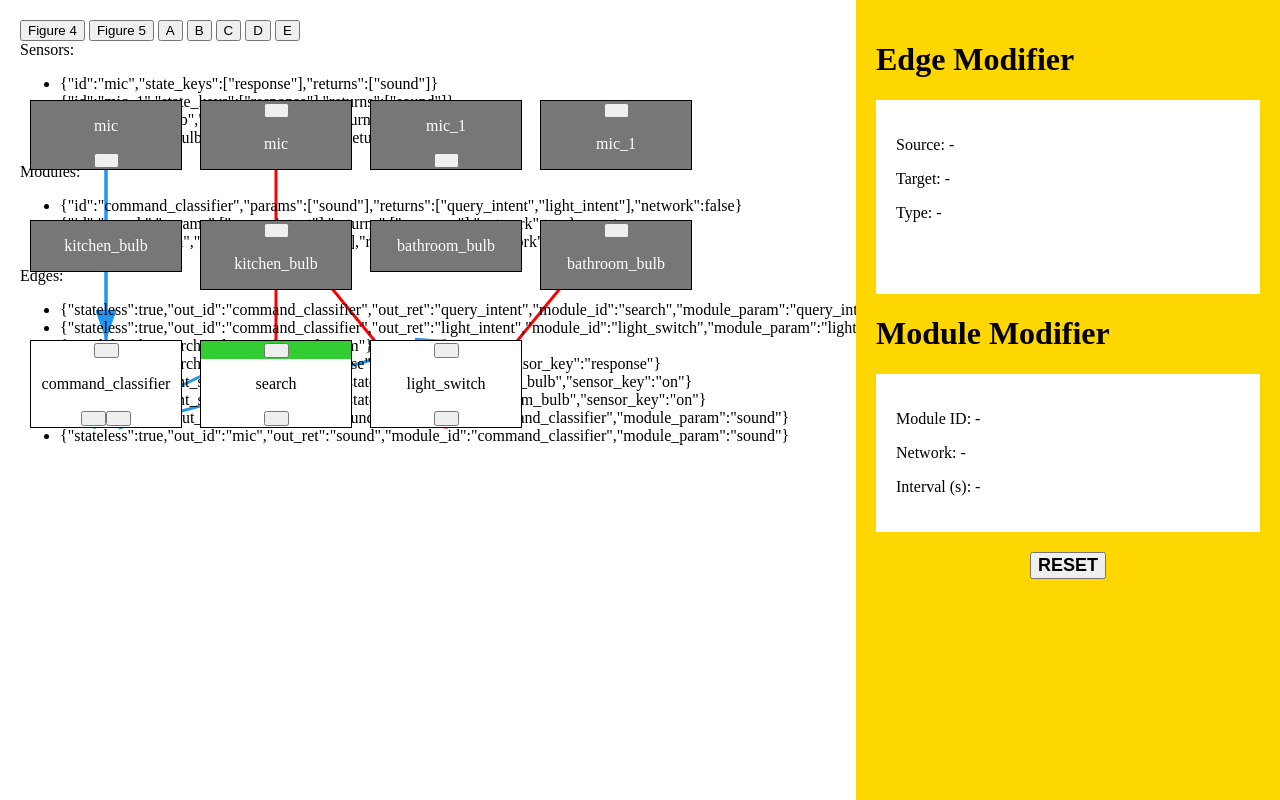
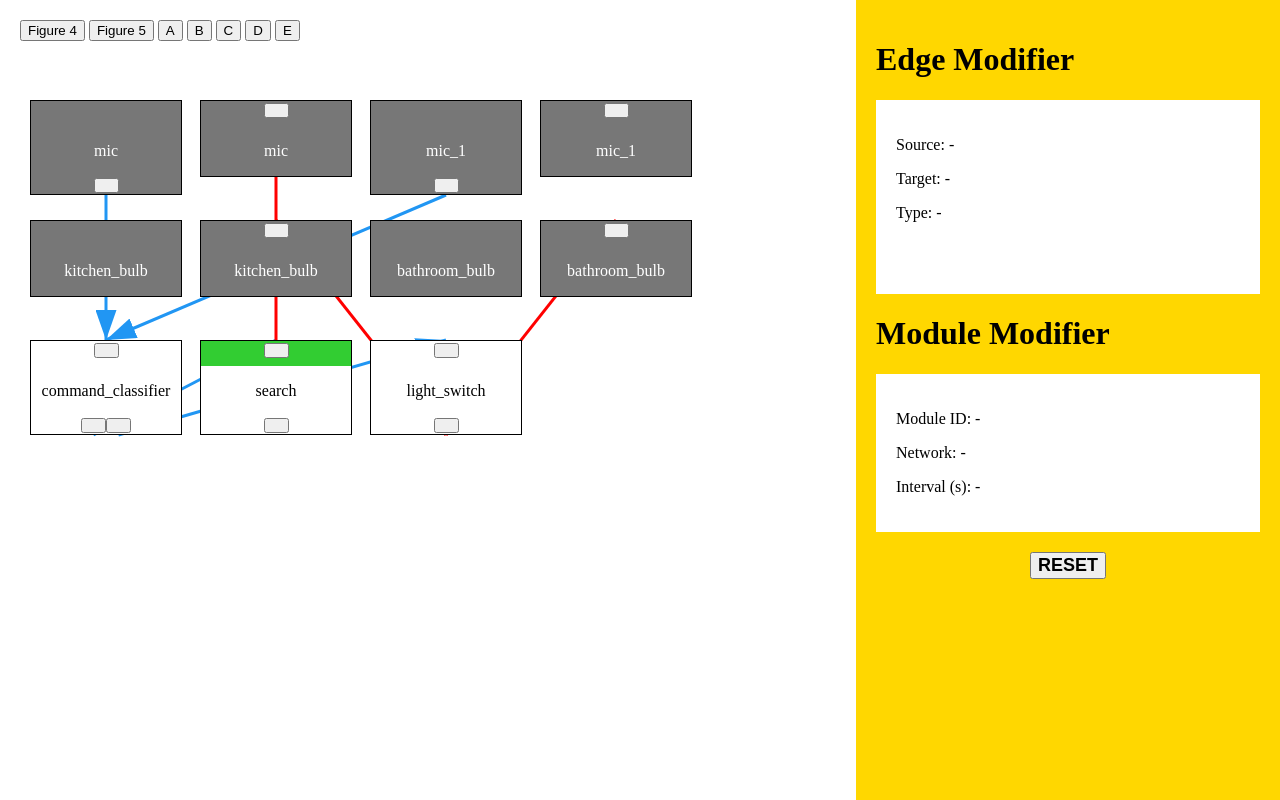
Before and after one commit to karl-home/karl-ui, a website built with webpack: page dist/index.html in a window 1280 px wide. Both pictures are taken after a click on the button "Figure 4". Built offline with nearby package versions, Linux system fonts and the light colour scheme.

Commit message:
fix figure4 and figure5 examples
- don't render text representation
- reset graphs before rendering figures
- f4 data edge from mic_1
- f5 display node header even if no parameters
- f5 set firmware_update interval

```diff
--- a/src/examples.ts
+++ b/src/examples.ts
@@ -67,8 +67,8 @@
   },
 };
 
-export function figure4(): Graph {
-  const g = new Graph();
+export function figure4(g: Graph) {
+  g.reset()
   g.add_sensor({ id: "mic", state_keys: ["response"], returns: ["sound"] })
   g.add_sensor({ id: "mic_1", state_keys: ["response"], returns: ["sound"] })
   g.add_sensor({ id: "kitchen_bulb", state_keys: ["on"], returns: [] })
@@ -85,7 +85,7 @@
   })
   g.add_data_edge({
     stateless: true,
-    out_id: "mic",
+    out_id: "mic_1",
     out_ret: "sound",
     module_id: "command_classifier",
     module_param: "sound",
@@ -126,11 +126,10 @@
     sensor_id: "bathroom_bulb",
     sensor_key: "on",
   })
-  return g
 }
 
-export function figure5(): Graph {
-  const g = new Graph();
+export function figure5(g: Graph) {
+  g.reset()
   g.add_sensor(SENSORS["camera"])
   g.add_module(MODULES["person_detection"])
   g.add_module(MODULES["differential_privacy"])
@@ -167,6 +166,7 @@
     module_id: "firmware_update",
     domain: "firmware.com",
   })
+  g.set_interval("firmware_update", 24*60*60)
   g.add_state_edge({
     module_id: "firmware_update",
     module_ret: "firmware",
@@ -185,5 +185,4 @@
     sensor_id: "camera",
     sensor_key: "livestream",
   })
-  return g
 }
--- a/src/graph.ts
+++ b/src/graph.ts
@@ -471,7 +471,7 @@ export class Graph {
     }
   }
 
-  render(): HTMLDivElement {
+  textRepr(): HTMLDivElement {
     const div = document.createElement("div");
 
     // Render sensors
--- a/src/index.ts
+++ b/src/index.ts
@@ -15,17 +15,14 @@ function component() {
   return element;
 }
 
-const graph = document.getElementById("graph");
+let g = new Graph();
 document.getElementById("figure4").onclick = function() {
-  graph.innerHTML = "";
-  graph.appendChild(figure4().render());
+  figure4(g)
 };
 document.getElementById("figure5").onclick = function() {
-  graph.innerHTML = "";
-  graph.appendChild(figure5().render());
+  figure5(g)
 };
 
-let g = new Graph();
 EdgeHTML.renderInitialForm(g)
 ModuleHTML.renderInitialForm(g)
 document.getElementById("button-A").onclick = function() {
--- a/src/style.css
+++ b/src/style.css
@@ -10,6 +10,7 @@
 .node-header {
   width: 100%;
   padding: 0px;
+  min-height: 25px;
 }
 
 .sensor {
```
